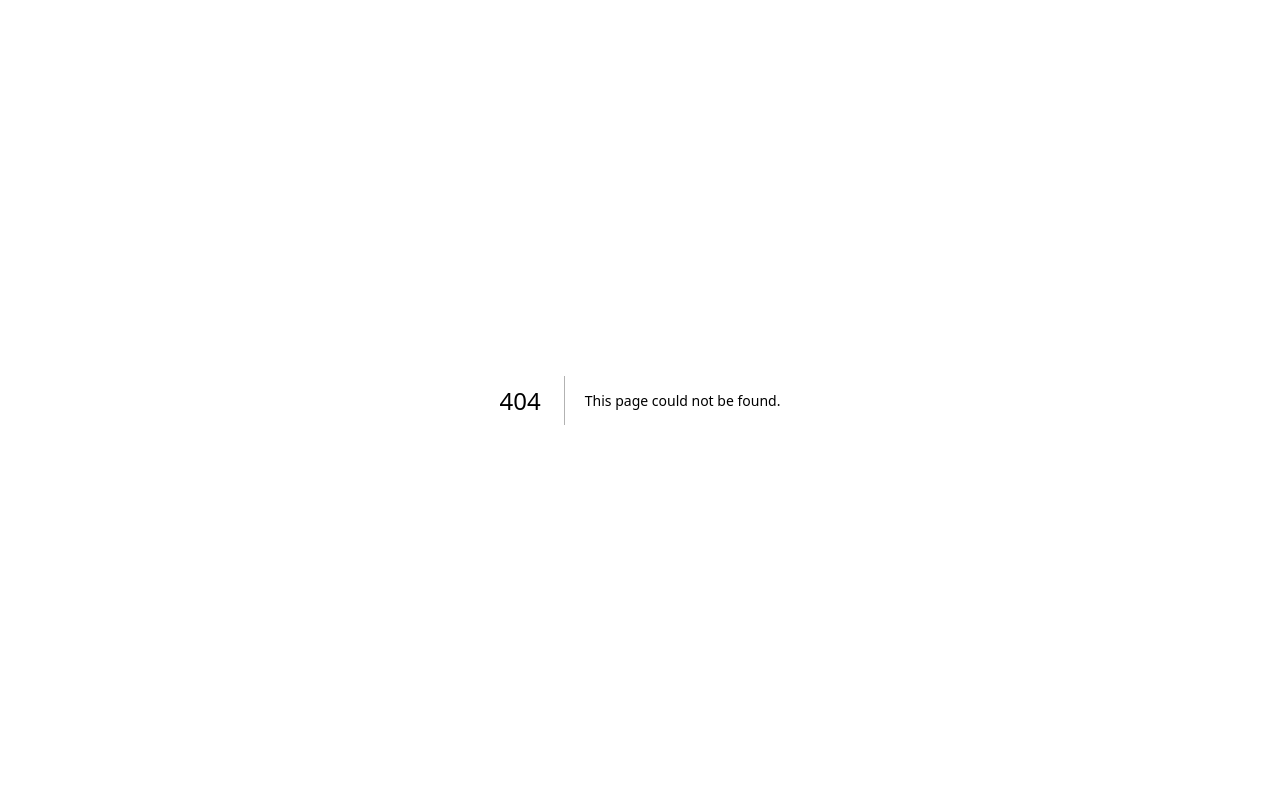
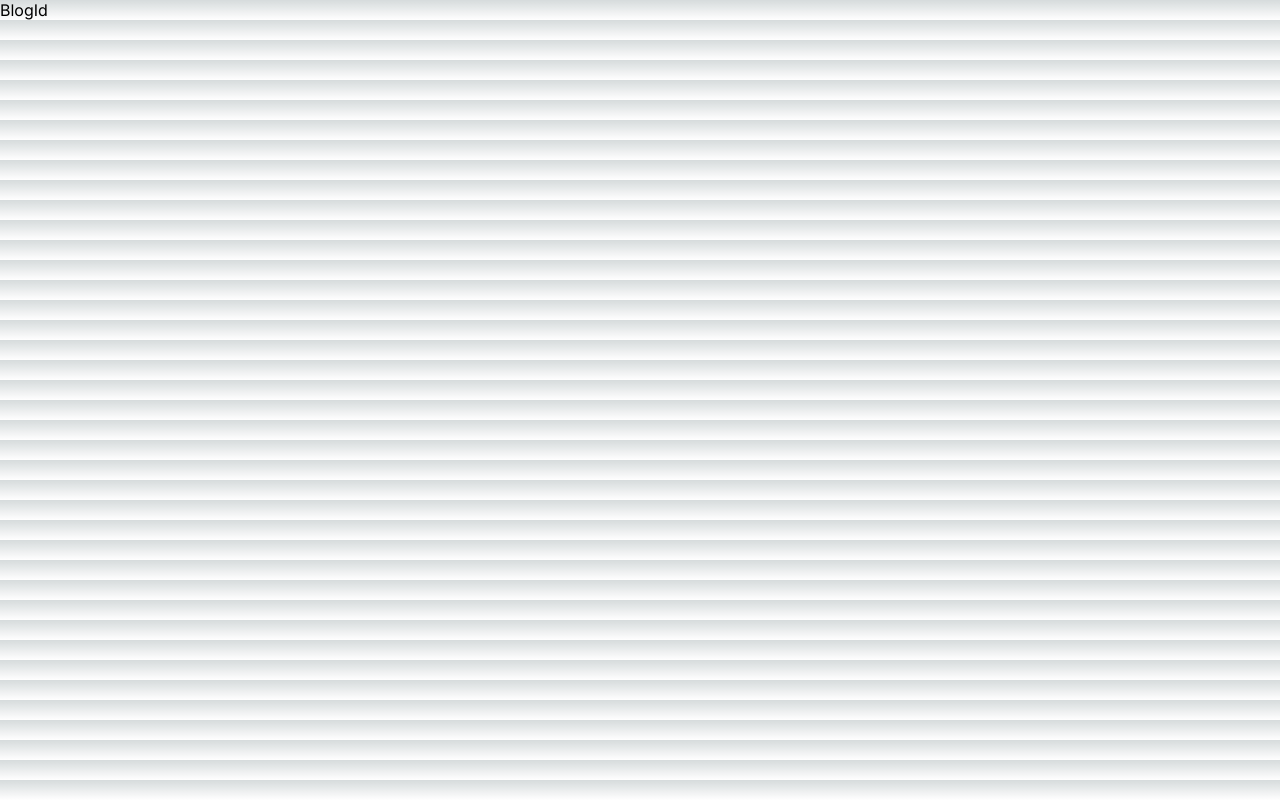
Before and after one commit to MikeSaburov/my_app, a Next.js app: page /blog/1 in a window 1280 px wide. Before the commit this address had no page. Built offline with nearby package versions, Linux system fonts and the light colour scheme.

Commit message:
feature(id/page): создал динамическую страницу

```diff
--- /dev/null
+++ b/src/app/blog/[id]/page.jsx
@@ -0,0 +1,7 @@
+import React from 'react';
+
+const BlogId = () => {
+  return <div>BlogId</div>;
+};
+
+export default BlogId;
```
